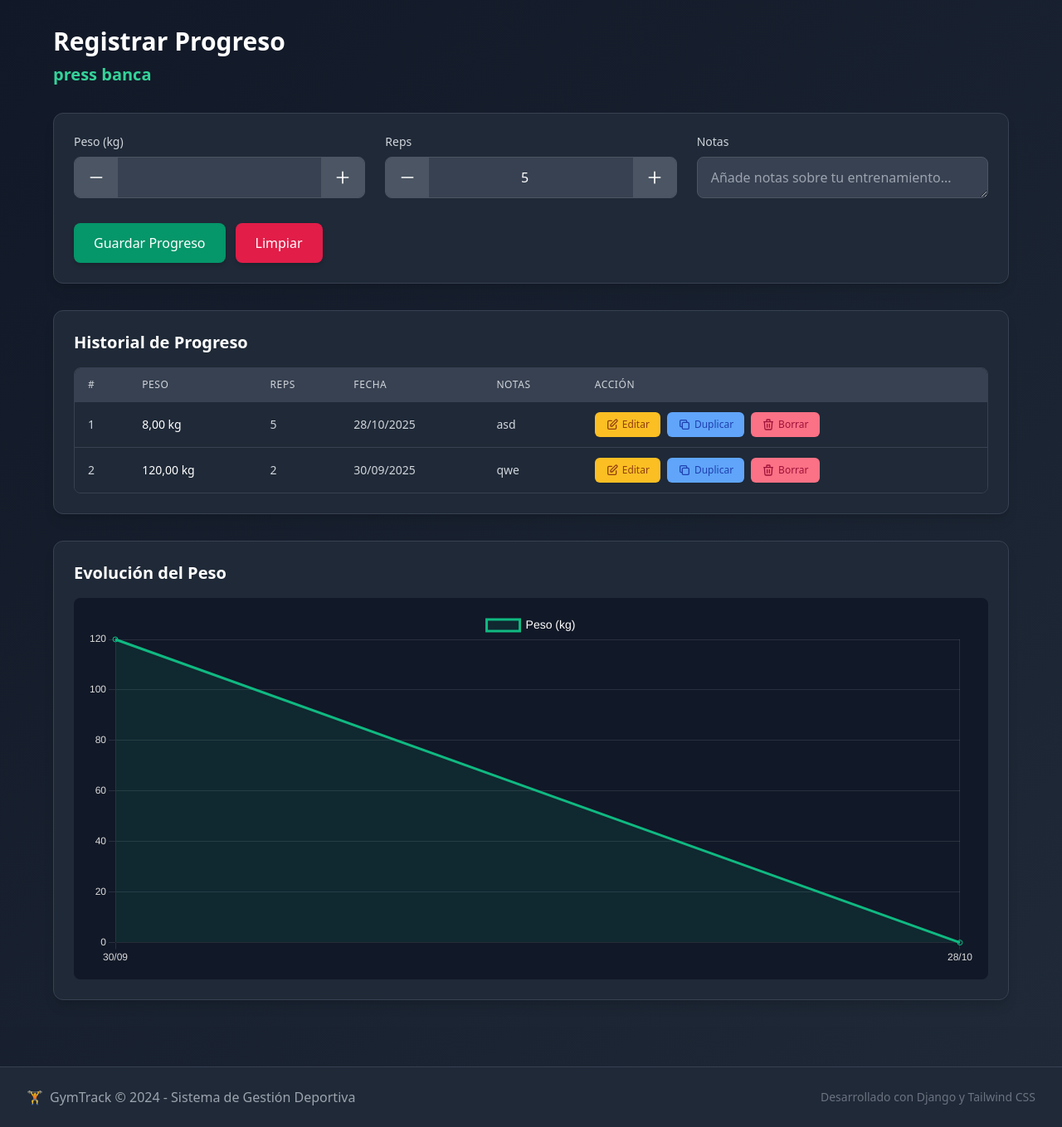
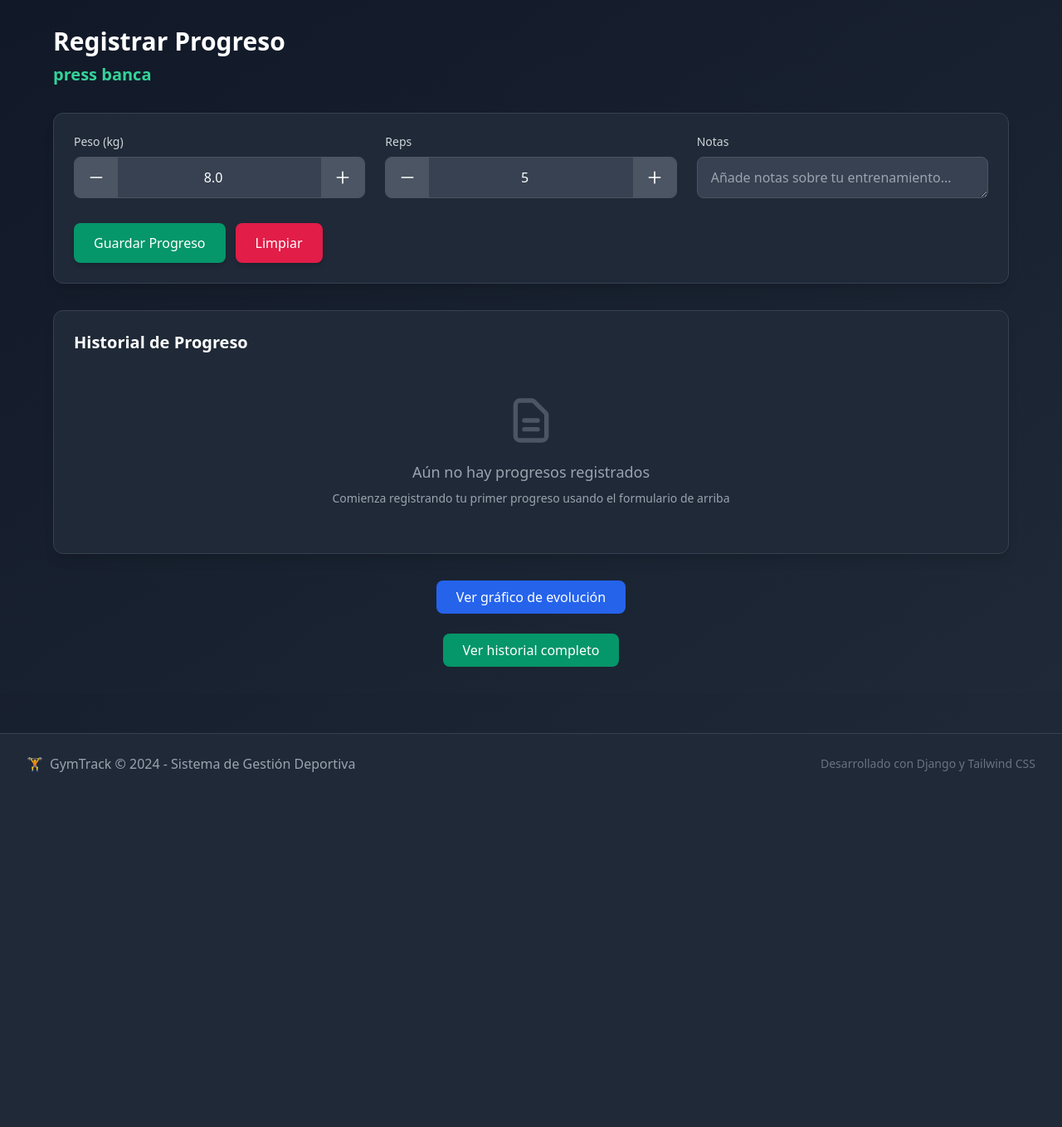
Before and after one commit to piquetpachu/GymTrackerEntrenadores, a Django app: page /progreso/registrar/1/1/ in a window 1280 px wide. Shown: the part 65-1424 px from the top of the page at 83% size. After the commit the page ends 996 px from the top, so only its background shows below. Run offline with Django 5.2, Linux system fonts and the light colour scheme; a user stored in the database is signed in; data comes from the database, SQL or seed files in the repository; both versions use the stored data as it was after the commit; some libraries are stand-ins or nearby versions.

Commit message:
Añadir campos 'rir' y 'rpe' al modelo ProgresoEjercicio para mejorar el seguimiento del rendimiento. Actualizar la vista de registro de progreso para manejar el nuevo peso y mostrar el historial completo en modales.

```diff
--- a/progreso/models.py
+++ b/progreso/models.py
@@ -36,6 +36,14 @@
     repeticiones = models.PositiveIntegerField()
     peso = models.DecimalField(max_digits=6, decimal_places=2, null=True, blank=True)  # kg usados
     notas = models.TextField(blank=True)
+    rir = models.PositiveIntegerField(
+        null=True, blank=True,
+        help_text="Repeticiones en reserva (0-5 aprox)"
+    )
+    rpe = models.PositiveIntegerField(
+        null=True, blank=True,
+        help_text="Esfuerzo percibido (1-10)"
+    )
 
     class Meta:
         ordering = ["-fecha"]
--- a/progreso/templates/progreso/registrar.html
+++ b/progreso/templates/progreso/registrar.html
@@ -36,9 +36,10 @@
               id="peso"
               name="peso"
               class="w-full px-4 py-3 text-center bg-gray-700 text-white focus:outline-none focus:ring-2 focus:ring-emerald-500"
-                value="{{ ultimo_progreso.peso|default_if_none:0 }}"
+              value="{{ ultimo_peso|default:'0.0' }}"
               min="0"
 />
+
               <button
                 type="button"
                 class="px-4 py-3 bg-gray-600 hover:bg-gray-500 text-white transition-colors"
@@ -201,13 +202,67 @@
     </div>
 
     <!-- Gráfico -->
-    <div class="bg-gray-800 rounded-xl shadow-lg p-6 border border-gray-700">
-      <h3 class="text-xl font-bold text-white mb-4">Evolución del Peso</h3>
-      <div class="bg-gray-900 rounded-lg p-4">
+    <!-- Botón para abrir gráfico -->
+<div class="text-center mt-6">
+  <button
+    onclick="document.getElementById('modalGrafico').showModal()"
+    class="px-6 py-2 bg-blue-600 hover:bg-blue-500 text-white rounded-lg font-medium transition-colors"
+  >
+    Ver gráfico de evolución
+  </button>
+</div>
+
+<!-- Modal del gráfico -->
+<dialog id="modalGrafico" class="bg-gray-900 text-gray-100 rounded-xl p-6 w-11/12 md:w-3/4">
+  <h3 class="text-xl font-bold mb-4 text-white">Evolución del Peso</h3>
+  <div class="bg-gray-800 rounded-lg p-4">
     <canvas id="graficoProgreso" height="120"></canvas>
   </div>
+  <div class="text-center mt-4">
+    <button onclick="document.getElementById('modalGrafico').close()" class="px-6 py-2 bg-rose-600 hover:bg-rose-500 rounded-lg">Cerrar</button>
   </div>
+</dialog>
+
+  <!-- Botón para abrir historial -->
+<div class="text-center mt-6">
+  <button
+    onclick="document.getElementById('modalHistorial').showModal()"
+    class="px-6 py-2 bg-emerald-600 hover:bg-emerald-500 text-white rounded-lg font-medium transition-colors"
+  >
+    Ver historial completo
+  </button>
 </div>
+
+<!-- Modal Historial -->
+<dialog id="modalHistorial" class="bg-gray-900 text-gray-100 rounded-xl p-6 w-11/12 md:w-3/4">
+  <h3 class="text-xl font-bold mb-4">Historial completo</h3>
+  <div class="overflow-y-auto max-h-[60vh]">
+    <table class="min-w-full divide-y divide-gray-700">
+      <thead class="bg-gray-700">
+        <tr>
+          <th class="px-4 py-3 text-left text-xs font-medium text-gray-300 uppercase">Fecha</th>
+          <th class="px-4 py-3 text-left text-xs font-medium text-gray-300 uppercase">Peso</th>
+          <th class="px-4 py-3 text-left text-xs font-medium text-gray-300 uppercase">Reps</th>
+          <th class="px-4 py-3 text-left text-xs font-medium text-gray-300 uppercase">Notas</th>
+        </tr>
+      </thead>
+      <tbody class="bg-gray-800 divide-y divide-gray-700">
+        {% for p in progresos_todos %}
+        <tr>
+          <td class="px-4 py-2">{{ p.fecha|date:"d/m/Y" }}</td>
+          <td class="px-4 py-2">{{ p.peso }} kg</td>
+          <td class="px-4 py-2">{{ p.repeticiones }}</td>
+          <td class="px-4 py-2">{{ p.notas|default:"-" }}</td>
+        </tr>
+        {% endfor %}
+      </tbody>
+    </table>
+  </div>
+  <div class="text-center mt-4">
+    <button onclick="document.getElementById('modalHistorial').close()" class="px-6 py-2 bg-rose-600 hover:bg-rose-500 rounded-lg">Cerrar</button>
+  </div>
+</dialog>
+
 </div>
 
 <script src="https://cdn.jsdelivr.net/npm/chart.js"></script>
--- a/progreso/views.py
+++ b/progreso/views.py
@@ -11,6 +11,7 @@
 from .forms import ProgresoForm, ProgresoEjercicioForm
 from usuarios.mixins import LoginRequiredCustomMixin, RolRequiredMixin, EntrenadorQuerysetMixin
 
+from django.utils.timezone import localdate
 
 @login_required
 def index(request):
@@ -174,53 +175,111 @@
     cliente = get_object_or_404(Cliente, id=cliente_id)
     ejercicio = get_object_or_404(Ejercicio, id=ejercicio_id)
 
-    # seguridad: sólo entrenadores / superuser
+    # Seguridad: solo admin o entrenador asignado
     if not request.user.is_superuser and not cliente.entrenadores.filter(id=request.user.id).exists():
         return redirect("clientes:lista")
 
+    # --- POST: guardar progreso ---
     if request.method == "POST":
         progreso_id = request.POST.get("progreso_id", "").strip()
         peso = request.POST.get("peso", "").replace(",", ".").strip()
         repeticiones = request.POST.get("repeticiones", "").strip()
         notas = request.POST.get("notas", "").strip()
 
-        # Si viene progreso_id, actualizamos
         if progreso_id:
-            progreso = get_object_or_404(ProgresoEjercicio, pk=progreso_id, cliente=cliente, ejercicio=ejercicio)
+            progreso = get_object_or_404(
+                ProgresoEjercicio,
+                pk=progreso_id,
+                cliente=cliente,
+                ejercicio=ejercicio,
+            )
             if peso != "":
-                progreso.peso = peso
+                try:
+                    progreso.peso = float(peso)
+                except ValueError:
+                    progreso.peso = 0
             if repeticiones != "":
                 try:
                     progreso.repeticiones = int(float(repeticiones))
                 except ValueError:
                     progreso.repeticiones = 0
-
             progreso.notas = notas
             progreso.save()
             messages.success(request, "Progreso actualizado correctamente.")
         else:
-            # crear sólo si hay reps o peso (evitamos crear vacíos)
-            nuevo = ProgresoEjercicio.objects.create(
+            try:
+                peso_val = float(peso) if peso != "" else None
+            except ValueError:
+                peso_val = None
+            try:
+                rep_val = int(float(repeticiones)) if repeticiones != "" else 0
+            except ValueError:
+                rep_val = 0
+
+            ProgresoEjercicio.objects.create(
                 cliente=cliente,
                 ejercicio=ejercicio,
-                peso=(peso if peso != "" else None),
-                repeticiones=(int(float(repeticiones)) if repeticiones != "" else 0),
-                notas=notas
+                peso=peso_val,
+                repeticiones=rep_val,
+                notas=notas,
             )
-
             messages.success(request, "Progreso registrado correctamente.")
 
         return redirect("progreso:registrar", cliente_id=cliente.id, ejercicio_id=ejercicio.id)
 
-    # GET: último y últimos 10 para la plantilla
-    ultimo_progreso = ProgresoEjercicio.objects.filter(cliente=cliente, ejercicio=ejercicio).order_by("-fecha").first()
-    progresos = ProgresoEjercicio.objects.filter(cliente=cliente, ejercicio=ejercicio).order_by("-fecha")[:10]
+    # --- GET: mostrar progreso ---
+    # Último registro del ejercicio (para obtener peso previo)
+    ultimo_progreso = (
+        ProgresoEjercicio.objects
+        .filter(cliente=cliente, ejercicio=ejercicio)
+        .order_by("-fecha")
+        .first()
+    )
+
+    # Obtener último peso o 0.0
+    if ultimo_progreso and ultimo_progreso.peso is not None:
+        try:
+            ultimo_peso = float(ultimo_progreso.peso)
+        except (ValueError, TypeError):
+            ultimo_peso = 0.0
+    else:
+        ultimo_peso = 0.0
+
+    # Convertir a string para el input (formateado)
+    ultimo_peso_str = f"{ultimo_peso:.1f}"
+
+    # Progresos del día actual
+    progresos = ProgresoEjercicio.objects.filter(
+        cliente=cliente,
+        ejercicio=ejercicio,
+        fecha=localdate()
+    ).order_by("-fecha")
+
+    # Todo el historial (para gráfico y modal)
+    progresos_todos = ProgresoEjercicio.objects.filter(
+        cliente=cliente,
+        ejercicio=ejercicio
+    ).order_by("-fecha")
 
     return render(request, "progreso/registrar.html", {
         "cliente": cliente,
         "ejercicio": ejercicio,
         "progresos": progresos,
+        "ultimo_peso": ultimo_peso_str,  # 🔹 string formateado para el input
         "ultimo_progreso": ultimo_progreso,
+        "progresos_todos": progresos_todos,
+    })
+
+
+def historial_progreso(request, cliente_id, ejercicio_id):
+    cliente = get_object_or_404(Cliente, id=cliente_id)
+    ejercicio = get_object_or_404(Ejercicio, id=ejercicio_id)
+    progresos = ProgresoEjercicio.objects.filter(cliente=cliente, ejercicio=ejercicio).order_by("-fecha")
+
+    return render(request, "progreso/historial_modal.html", {
+        "cliente": cliente,
+        "ejercicio": ejercicio,
+        "progresos": progresos,
     })
 
 
```
Also changed, not shown: db.sqlite3, progreso/forms.py (line endings or trailing spaces), progreso/migrations/0003_progresoejercicio_rir_progresoejercicio_rpe.py (added). Lines whose indentation alone changed are shown as unchanged.
